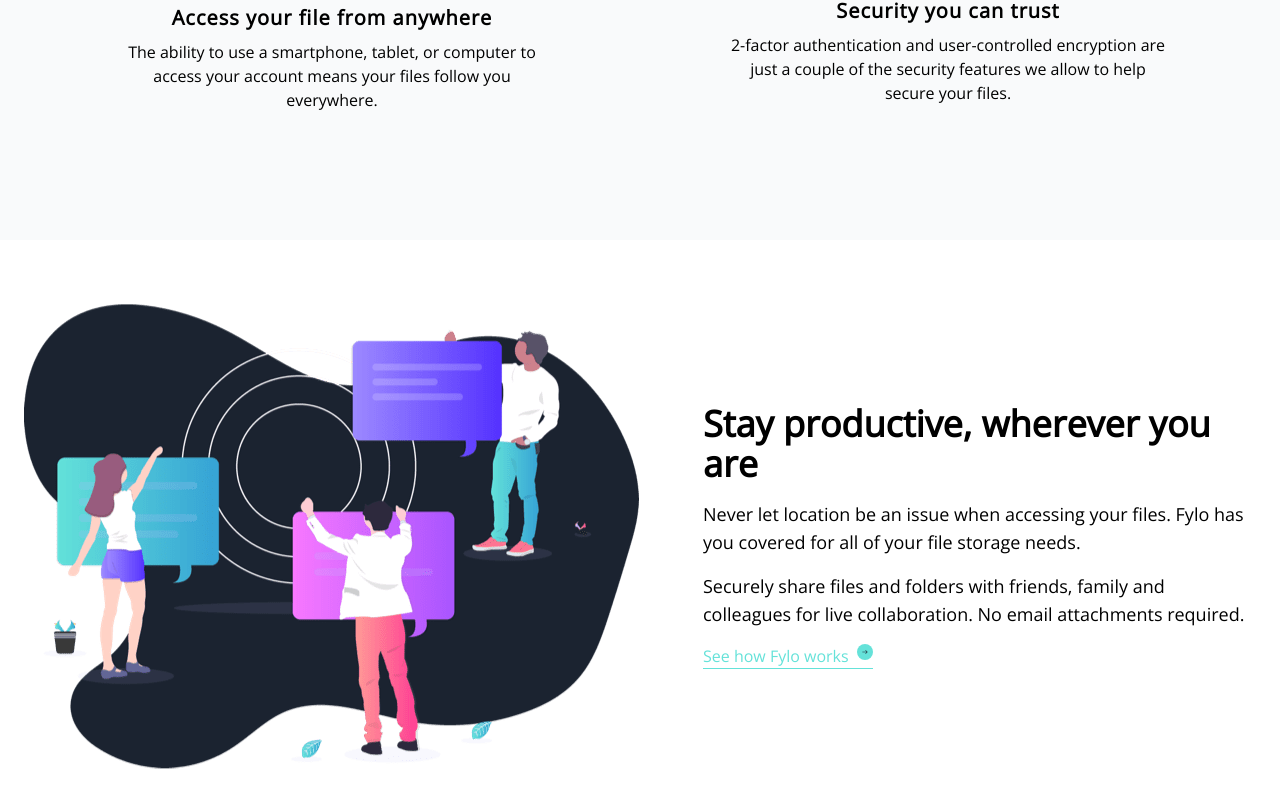
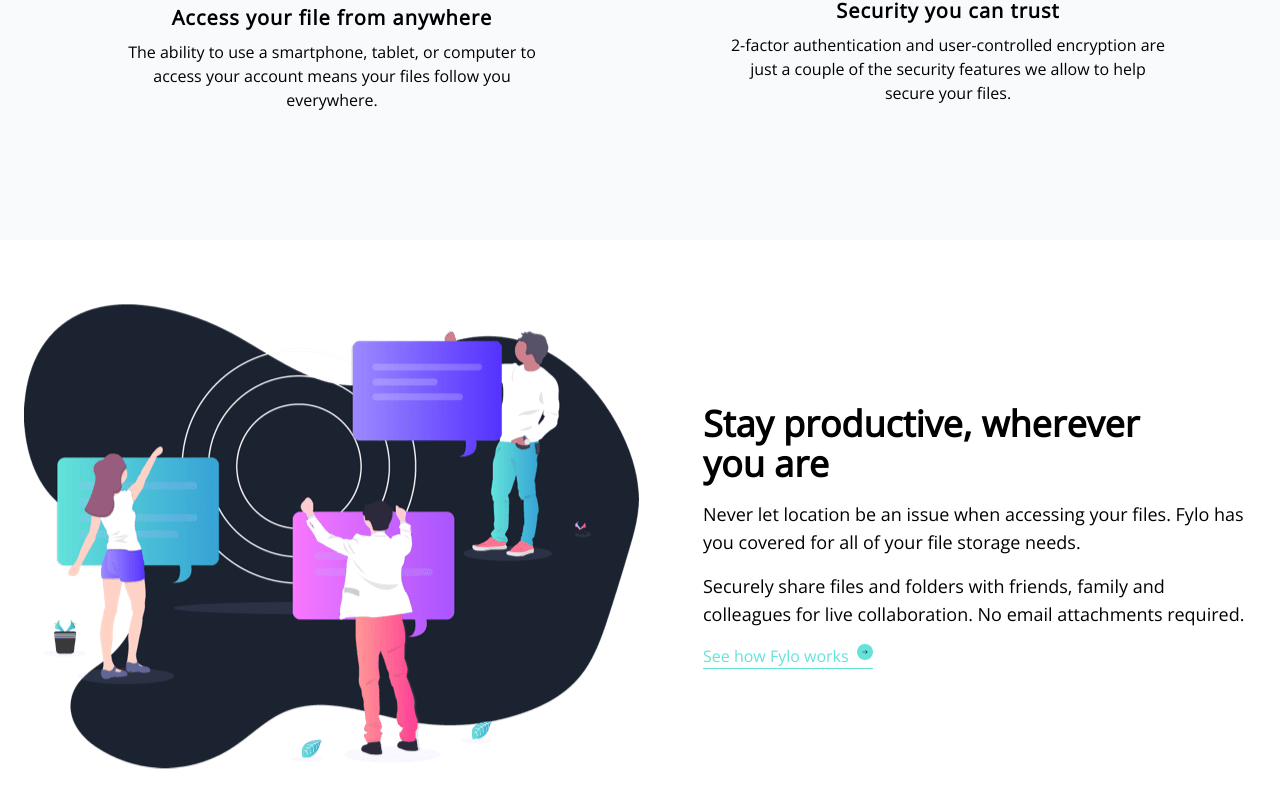
Before and after one commit to Mahdi-Alaee/fylo-website, a React (Vite) app: page / in a window 1280 px wide. Shown: the part 1765-2572 px from the top of the page. Built offline with nearby package versions, Linux system fonts and the light colour scheme.

Commit message:
coding ProductiveSection title details

```diff
--- a/src/components/ProductiveSection.jsx
+++ b/src/components/ProductiveSection.jsx
@@ -14,7 +14,7 @@
         {/* section content */}
         <div className="flex flex-col gap-y-4 md:w-1/2">
           {/* title */}
-          <h2 className="text-xl font-bold md:text-4xl">Stay productive, wherever you are</h2>
+          <h2 className="text-xl font-bold max-w-md md:text-4xl">Stay productive, wherever you are</h2>
 
           {/* paragraph 1 */}
           <p className="md:text-lg">
```
